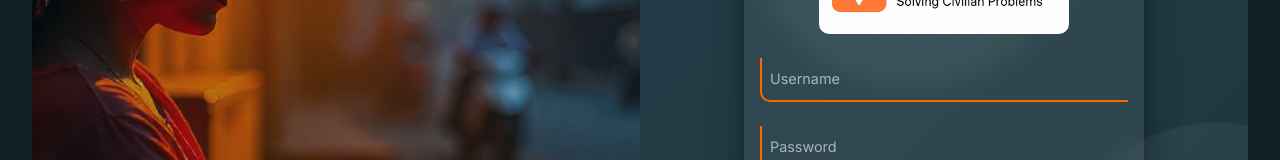
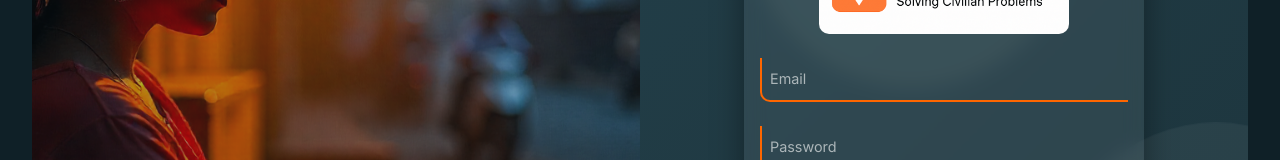
Before and after one commit to Leela-Deepak-Evoke/Civic-Bridge, a React (Vite) app: page /login in a window 1280 px wide. Shown: the part 312-472 px from the top of the page. Built offline with nearby package versions, Linux system fonts and the light colour scheme.

Commit message:
small change commit

```diff
--- a/src/components/ConcernCard/ConcernCard.jsx
+++ b/src/components/ConcernCard/ConcernCard.jsx
@@ -57,10 +57,6 @@ const IssueCard = ({ data, isMyConcern }) => {
                 payload,
                 { headers: { Authorization: `Bearer ${token}` } }
             );
-
-            if (res.data != null) {
-                showSnackbar("Comment Posted sucessfully!", "success");
-            }
 
             const savedComment = res.data.data.at(-1);
 
--- a/src/pages/HomePage/HomePage.jsx
+++ b/src/pages/HomePage/HomePage.jsx
@@ -56,9 +56,9 @@ const HomePage = () => {
         }
 
         if (!formData.username.trim()) {
-            newErrors.username = "Username is required.";
+            newErrors.username = "Email is required.";
         } else if (formData.username.length < 4) {
-            newErrors.username = "Username must be at least 4 characters.";
+            newErrors.username = "Email must be at least 4 characters.";
         }
 
         if (!formData.password) {
@@ -155,7 +155,7 @@ const HomePage = () => {
                                 onChange={handleChange}
                                 placeholder=" "
                             />
-                            <label>Username</label>
+                            <label>Email</label>
                             {errors.username && <p className="error-text">{errors.username}</p>}
                         </div>
 
```
